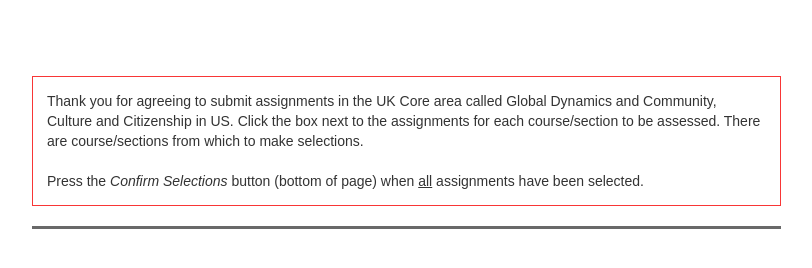
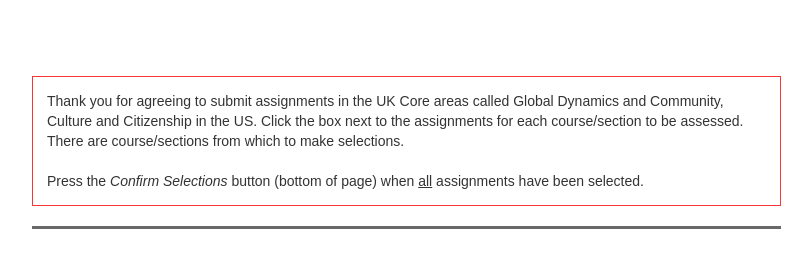
Before and after one commit to OSPIEUKY/assignments4assessment, a plain HTML site: page index.html in a window 1280 px wide. Shown: the whole page, without its empty margins (39-851 px from the left). Drawn offline with nearby package versions, Linux system fonts and the light colour scheme; no server answers.

Commit message:
correct text for core areas

```diff
--- a/index.html
+++ b/index.html
@@ -69,7 +69,7 @@
     </div>
 
     <div id="box">
-    <p style="border:1px; border-style:solid; border-color:rgb(248, 54, 54); padding: 1em;">Thank you for agreeing to submit assignments in the UK Core area called Global Dynamics and Community, Culture and Citizenship in US. Click the box next to the assignments for each course/section to be assessed.  There are <span class="highlight-red"><b></b></span>course/sections from which to make selections. <br><br>Press the <i>Confirm Selections</i> button (bottom of page) when <u>all</u> assignments have been selected.</p>
+    <p style="border:1px; border-style:solid; border-color:rgb(248, 54, 54); padding: 1em;">Thank you for agreeing to submit assignments in the UK Core areas called Global Dynamics and Community, Culture and Citizenship in the US. Click the box next to the assignments for each course/section to be assessed.  There are <span class="highlight-red"><b></b></span>course/sections from which to make selections. <br><br>Press the <i>Confirm Selections</i> button (bottom of page) when <u>all</u> assignments have been selected.</p>
     </div>
     <div id="assignment_form">
 
```
